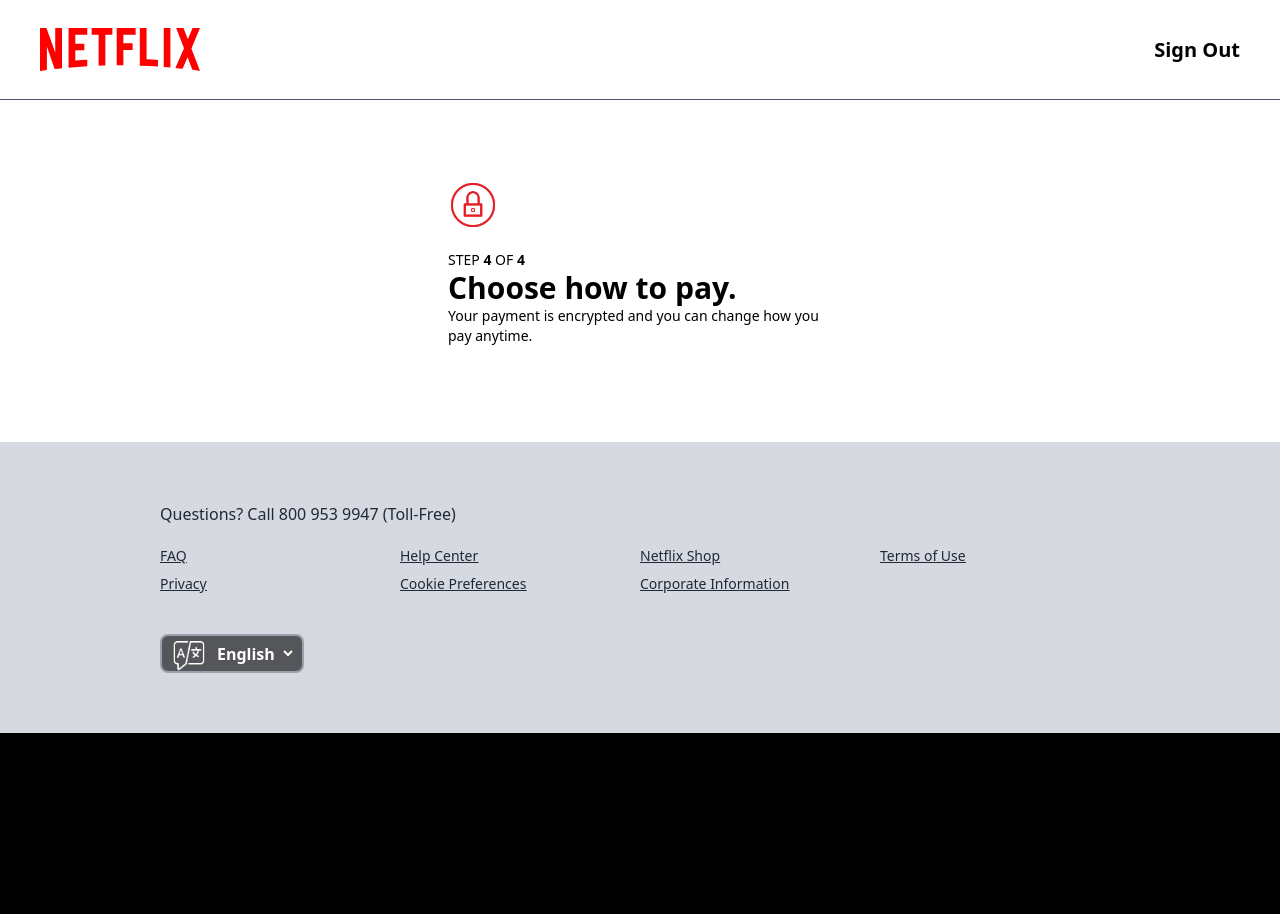
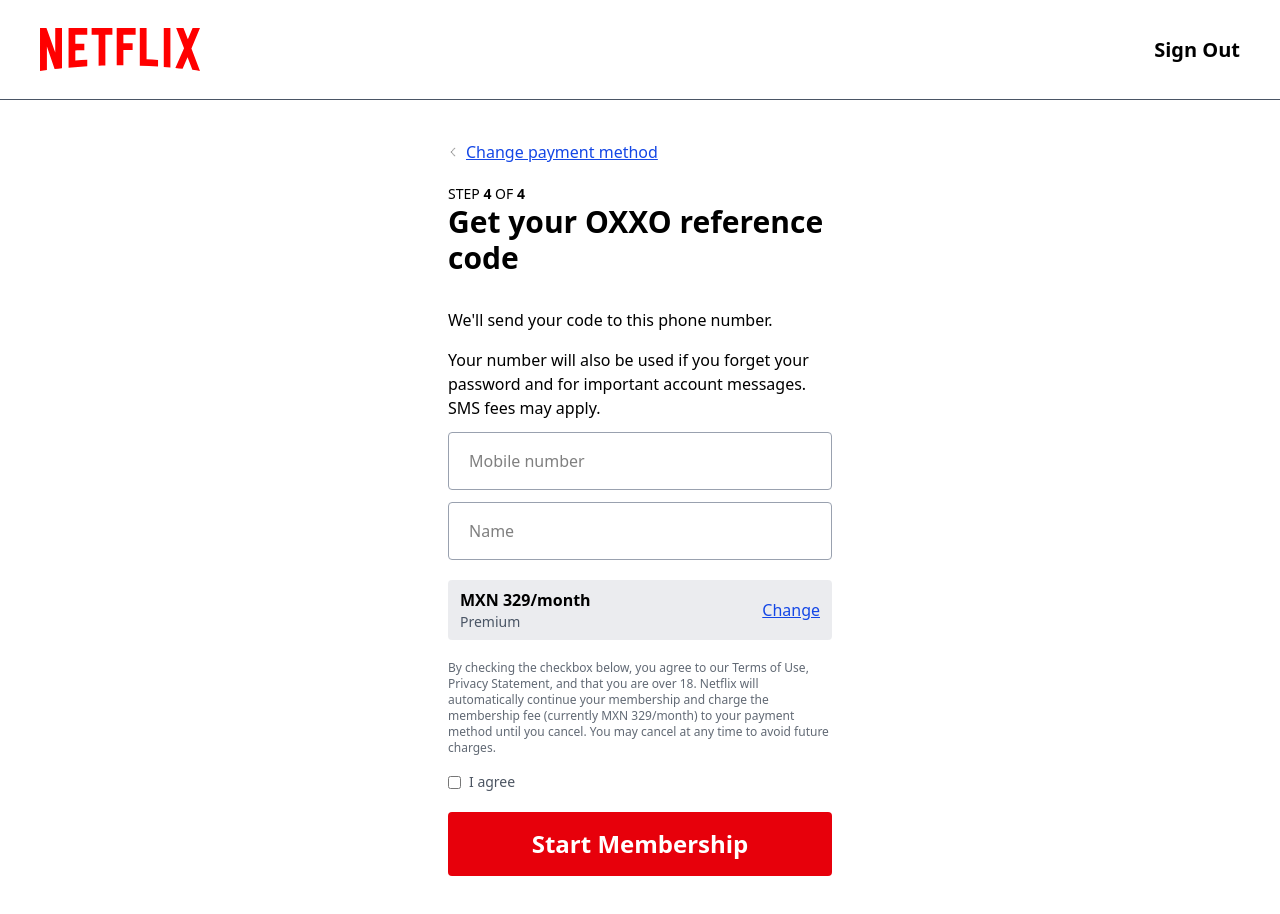
Before and after one commit to fernandovmedina/netflix-clone, a Next.js app: page /signup/payment/oxxo in a window 1280 px wide. Shown: the top 914 px of the page. Before the commit the page ends 800 px from the top, so only its background shows below. Built offline with nearby package versions, Linux system fonts and the light colour scheme.

Commit message:
add: payment methods an ui logic

```diff
--- a/app/signup/payment/card/page.tsx
+++ b/app/signup/payment/card/page.tsx
@@ -2,6 +2,7 @@
 
 import Image from "next/image";
 import Link from "next/link";
+import { useRouter } from "next/navigation";
 import { useEffect, useRef, useState } from "react";
 
 export default function Card() {
@@ -10,6 +11,33 @@
 
   const [planName, setPlanName] = useState<string>("");
   const [planPrice, setPlanPrice] = useState<number>(0);
+
+  const [cardNumber, setCardNumber] = useState<string>("");
+  const [cardExpiration, setCardExpiration] = useState<string>("");
+  const [cvv, setCvv] = useState<string>("");
+  const [cardName, setCardName] = useState<string>("");
+
+  useEffect(() => {
+    setCardNumber(localStorage.getItem("signup_cardnumber") || "");
+    setCardExpiration(localStorage.getItem("signup_cardexpiration") || "");
+    setCvv(localStorage.getItem("signup_cardcvv") || "");
+    setCardName(localStorage.getItem("signup_cardname") || "");
+  }, []);
+
+  const router = useRouter();
+
+  const startMembership = () => {
+    // TODO: Delete local storage items
+  };
+
+  const changePlan = () => {
+    localStorage.setItem("signup_cardnumber", cardNumber);
+    localStorage.setItem("signup_cardexpiration", cardExpiration);
+    localStorage.setItem("signup_cardcvv", cvv);
+    localStorage.setItem("signup_cardname", cardName);
+
+    router.push("/signup/planform?change=true&paymentType=card");
+  };
 
   useEffect(() => {
     const params = new URLSearchParams(window.location.search);
@@ -64,7 +92,13 @@
             className="flex flex-row items-center underline text-blue-700"
             href="/signup/payment"
           >
-            <Image className="mr-2" src="/back_arrow.png" alt="back_arrow_icon" width={10} height={5} />
+            <Image
+              className="mr-2"
+              src="/back_arrow.png"
+              alt="back_arrow_icon"
+              width={10}
+              height={5}
+            />
             Change payment method
           </Link>
           <p className="mt-5 text-sm">
@@ -75,10 +109,32 @@
             Set up your credit or debit card.
           </h1>
           <div className="flex flex-row items-center mt-6">
-            <Image src="/payments/visa.png" alt="payment_image" width={45} height={5} />
-            <Image className="mx-1" src="/payments/mastercard.png" alt="payment_image" width={45} height={5} />
-            <Image src="/payments/amex.png" alt="payment_image" width={45} height={5} />
-            <Image className="ml-1" src="/payments/carnet.png" alt="payment_image" width={45} height={5} />
+            <Image
+              src="/payments/visa.png"
+              alt="payment_image"
+              width={45}
+              height={5}
+            />
+            <Image
+              className="mx-1"
+              src="/payments/mastercard.png"
+              alt="payment_image"
+              width={45}
+              height={5}
+            />
+            <Image
+              src="/payments/amex.png"
+              alt="payment_image"
+              width={45}
+              height={5}
+            />
+            <Image
+              className="ml-1"
+              src="/payments/carnet.png"
+              alt="payment_image"
+              width={45}
+              height={5}
+            />
           </div>
           <form>
             <div
@@ -89,7 +145,9 @@
                 ref={cardInputRef}
                 id="card_input"
                 type="number"
+                value={cardNumber}
                 placeholder="Card number"
+                onChange={(e) => setCardNumber(e.target.value)}
                 className="w-[85%] outline-none"
               />
               <Image
@@ -104,6 +162,8 @@
               <input
                 className="border border-gray-400 rounded px-5 py-4 w-1/2"
                 type="text"
+                onChange={(e) => setCardExpiration(e.target.value)}
+                value={cardExpiration}
                 placeholder="Expiration date"
               />
               <div
@@ -114,6 +174,8 @@
                   ref={cvvInputRef}
                   id="cvv_input"
                   type="number"
+                  onChange={(e) => setCvv(e.target.value)}
+                  value={cvv}
                   placeholder="CVV"
                   className="w-full outline-none"
                 />
@@ -129,23 +191,32 @@
             <input
               className="mt-4 border border-gray-400 rounded px-5 py-4 w-full"
               type="text"
+              onChange={(e) => setCardName(e.target.value)}
+              value={cardName}
               placeholder="Name on card"
             />
-          </form>
             <div className="bg-gray-400/20 my-5 rounded px-3 py-2 flex flex-row items-center justify-between">
               <div className="flex flex-col">
                 <h1 className="font-bold">MXN {planPrice}/month</h1>
                 <p className="text-sm text-gray-600">{planName}</p>
               </div>
-            <Link className="text-blue-700 underline hover:text-blue-900" href="/signup/planform?change=true&paymentType=card">
+              <button
+                onClick={changePlan}
+                className="text-blue-700 underline hover:text-blue-900"
+              >
                 Change
-            </Link>
+              </button>
             </div>
             <p className="text-gray-800/70 text-sm mb-6">
-            Your payments will be processed internationally. Additional bank fees may apply.
+              Your payments will be processed internationally. Additional bank
+              fees may apply.
             </p>
             <p className="text-gray-800/70 text-xs mb-4">
-            By checking the checkbox below, you agree to our Terms of Use, Privacy Statement, and that you are over 18. Netflix will automatically continue your membership and charge the membership fee (currently MXN 119/month) to your payment method until you cancel. You may cancel at any time to avoid future charges.
+              By checking the checkbox below, you agree to our Terms of Use,
+              Privacy Statement, and that you are over 18. Netflix will
+              automatically continue your membership and charge the membership
+              fee (currently MXN 119/month) to your payment method until you
+              cancel. You may cancel at any time to avoid future charges.
             </p>
             <div className="flex flex-row items-center">
               <input type="checkbox" />
@@ -154,6 +225,7 @@
             <button className="bg-red-600 hover:bg-red-800 w-full rounded text-white font-bold py-4 my-5 text-2xl">
               Start Membership
             </button>
+          </form>
         </div>
       </section>
     </main>
--- a/app/signup/payment/gift_code/page.tsx
+++ b/app/signup/payment/gift_code/page.tsx
@@ -1,7 +1,56 @@
+"use client";
+
 import Image from "next/image";
 import Link from "next/link";
+import { useRouter } from "next/navigation";
+import { useEffect, useState } from "react";
 
 export default function GiftCode() {
+  const [planName, setPlanName] = useState<string>("");
+  const [planPrice, setPlanPrice] = useState<number>(0);
+
+  const [giftCode, setGiftCode] = useState<string>("");
+
+  useEffect(() => {
+    setGiftCode(localStorage.getItem("signup_giftcode") || "");
+  }, []);
+
+  const router = useRouter();
+
+  const startMembership = () => {
+    // TODO: Delete local storage items
+  };
+
+  const changePlan = () => {
+    localStorage.setItem("signup_giftcode", giftCode);
+
+    router.push("/signup/planform?change=true&paymentType=gift");
+  };
+
+  useEffect(() => {
+    const params = new URLSearchParams(window.location.search);
+    const plan = params.get("plan");
+
+    switch (plan) {
+      case "ads":
+        setPlanName("Standard with ads");
+        setPlanPrice(119);
+        break;
+      case "standard":
+        setPlanName("Standard");
+        setPlanPrice(249);
+        break;
+      case "premium":
+        setPlanName("Premium");
+        setPlanPrice(329);
+        break;
+      default:
+        setPlanName("Premium");
+        setPlanPrice(329);
+        break;
+    }
+  }, []);
+
   return (
     <main className="bg-white text-black">
       <nav className="flex flex-row items-center justify-between py-7 border-b border-gray-600 w-full px-10">
@@ -18,64 +67,62 @@
         </Link>
       </nav>
       <section className="flex items-center justify-center">
-        <div className="w-[30%] mt-20 pb-24 flex flex-col">
-          <Image src="/lock.png" alt="lock_image" width={50} height={20} />
+        <div className="w-[30%] mt-10 pb-24 flex flex-col">
+          <Link
+            className="flex flex-row items-center underline text-blue-700"
+            href="/signup/payment"
+          >
+            <Image
+              className="mr-2"
+              src="/back_arrow.png"
+              alt="back_arrow_icon"
+              width={10}
+              height={5}
+            />
+            Change payment method
+          </Link>
           <p className="mt-5 text-sm">
             STEP <span className="font-bold">4</span> OF{" "}
             <span className="font-bold">4</span>
           </p>
-          <h1 className="font-bold text-3xl">Choose how to pay.</h1>
-          <p className="text-sm">
-            Your payment is encrypted and you can change how you pay anytime.
-          </p>
+          <h1 className="font-bold text-3xl">Enter your gift code</h1>
+          <form>
+            <input
+              className="mt-2 border border-gray-400 rounded px-5 py-4 w-full"
+              type="text"
+              placeholder="Gift Card Pin or Code"
+              onChange={(e) => setGiftCode(e.target.value)}
+              value={giftCode}
+            />
+            <div className="bg-gray-400/20 my-5 rounded px-3 py-2 flex flex-row items-center justify-between">
+              <div className="flex flex-col">
+                <h1 className="font-bold">MXN {planPrice}/month</h1>
+                <p className="text-sm text-gray-600">{planName}</p>
+              </div>
+              <button
+                onClick={changePlan}
+                className="text-blue-700 underline hover:text-blue-900"
+              >
+                Change
+              </button>
+            </div>
+            <p className="text-gray-800/70 text-xs mb-4">
+              By checking the checkbox below, you agree to our Terms of Use,
+              Privacy Statement, and that you are over 18. Netflix will
+              automatically continue your membership and charge the membership
+              fee (currently MXN {planPrice}/month) to your payment method until
+              you cancel. You may cancel at any time to avoid future charges.
+            </p>
+            <div className="flex flex-row items-center">
+              <input type="checkbox" />
+              <p className="ml-2 text-gray-800/80 text-sm">I agree</p>
+            </div>
+            <button className="bg-red-600 hover:bg-red-800 w-full rounded text-white font-bold py-4 my-5 text-2xl">
+              Start Membership
+            </button>
+          </form>
         </div>
       </section>
-      <footer className="text-gray-800 py-15 px-40 bg-gray-400/40">
-        <a href="tel:8009539947">Questions? Call 800 953 9947 (Toll-Free)</a>
-        <div className="mt-5 flex flex-row w-full mb-10 text-sm">
-          <div className="w-1/4 flex flex-col underline">
-            <a href="" className="mb-2 hover:text-gray-200">
-              FAQ
-            </a>
-            <a href="" className="hover:text-gray-200">
-              Privacy
-            </a>
-          </div>
-          <div className="w-1/4 flex flex-col underline">
-            <a href="" className="mb-2 hover:text-gray-200">
-              Help Center
-            </a>
-            <a href="" className="hover:text-gray-200">
-              Cookie Preferences
-            </a>
-          </div>
-          <div className="w-1/4 flex flex-col underline">
-            <a href="" className="mb-2 hover:text-gray-200">
-              Netflix Shop
-            </a>
-            <a href="" className="hover:text-gray-200">
-              Corporate Information
-            </a>
-          </div>
-          <div className="w-1/4 underline">
-            <a href="" className="hover:text-gray-200">
-              Terms of Use
-            </a>
-          </div>
-        </div>
-        <div className="flex flex-row border-2 border-gray-400 bg-black/60 px-2 rounded-lg w-36">
-          <Image
-            src="/language.png"
-            alt="language_icon"
-            width={35}
-            height={0}
-          />
-          <select className="text-white pl-2 bg-transparent font-semibold">
-            <option>English</option>
-            <option>Español</option>
-          </select>
-        </div>
-      </footer>
     </main>
   );
 }
--- a/app/signup/payment/oxxo/page.tsx
+++ b/app/signup/payment/oxxo/page.tsx
@@ -1,7 +1,59 @@
+"use client";
+
 import Image from "next/image";
 import Link from "next/link";
+import { useRouter } from "next/navigation";
+import { useEffect, useState } from "react";
 
 export default function Oxxo() {
+  const [planName, setPlanName] = useState<string>("");
+  const [planPrice, setPlanPrice] = useState<number>(0);
+
+  const [mobileNumber, setMobileNumber] = useState<string>("");
+  const [name, setName] = useState<string>("");
+
+  useEffect(() => {
+    setMobileNumber(localStorage.getItem("signup_mobilenumber") || "");
+    setName(localStorage.getItem("signup_name") || "");
+  }, []);
+
+  const router = useRouter();
+
+  const startMembership = () => {
+    // TODO: Delete local storage items
+  };
+
+  const changePlan = () => {
+    localStorage.setItem("signup_mobilenumber", mobileNumber);
+    localStorage.setItem("signup_name", name);
+
+    router.push("/signup/planform?change=true&paymentType=oxxo");
+  };
+
+  useEffect(() => {
+    const params = new URLSearchParams(window.location.search);
+    const plan = params.get("plan");
+
+    switch (plan) {
+      case "ads":
+        setPlanName("Standard with ads");
+        setPlanPrice(119);
+        break;
+      case "standard":
+        setPlanName("Standard");
+        setPlanPrice(249);
+        break;
+      case "premium":
+        setPlanName("Premium");
+        setPlanPrice(329);
+        break;
+      default:
+        setPlanName("Premium");
+        setPlanPrice(329);
+        break;
+    }
+  }, []);
+
   return (
     <main className="bg-white text-black">
       <nav className="flex flex-row items-center justify-between py-7 border-b border-gray-600 w-full px-10">
@@ -18,64 +70,78 @@
         </Link>
       </nav>
       <section className="flex items-center justify-center">
-        <div className="w-[30%] mt-20 pb-24 flex flex-col">
-          <Image src="/lock.png" alt="lock_image" width={50} height={20} />
+        <div className="w-[30%] mt-10 pb-24 flex flex-col">
+          <Link
+            className="flex flex-row items-center underline text-blue-700"
+            href="/signup/payment"
+          >
+            <Image
+              className="mr-2"
+              src="/back_arrow.png"
+              alt="back_arrow_icon"
+              width={10}
+              height={5}
+            />
+            Change payment method
+          </Link>
           <p className="mt-5 text-sm">
             STEP <span className="font-bold">4</span> OF{" "}
             <span className="font-bold">4</span>
           </p>
-          <h1 className="font-bold text-3xl">Choose how to pay.</h1>
-          <p className="text-sm">
-            Your payment is encrypted and you can change how you pay anytime.
+          <h1 className="font-bold text-3xl">Get your OXXO reference code</h1>
+          <p className="mt-8 mb-4">
+            We'll send your code to this phone number.
           </p>
+          <p>
+            Your number will also be used if you forget your password and for
+            important account messages. SMS fees may apply.
+          </p>
+          <form>
+            <div className="flex flex-row w-full items-center border mt-3 mb-1 border-gray-400 rounded px-5 py-2 justify-between">
+              <input
+                type="text"
+                placeholder="Mobile number"
+                onChange={(e) => setMobileNumber(e.target.value)}
+                value={mobileNumber}
+                className="outline-none w-full py-2"
+              />
+            </div>
+            <input
+              className="mt-2 border border-gray-400 rounded px-5 py-4 w-full"
+              type="text"
+              placeholder="Name"
+              onChange={(e) => setName(e.target.value)}
+              value={name}
+            />
+            <div className="bg-gray-400/20 my-5 rounded px-3 py-2 flex flex-row items-center justify-between">
+              <div className="flex flex-col">
+                <h1 className="font-bold">MXN {planPrice}/month</h1>
+                <p className="text-sm text-gray-600">{planName}</p>
+              </div>
+              <button
+                onClick={changePlan}
+                className="text-blue-700 underline hover:text-blue-900"
+              >
+                Change
+              </button>
+            </div>
+            <p className="text-gray-800/70 text-xs mb-4">
+              By checking the checkbox below, you agree to our Terms of Use,
+              Privacy Statement, and that you are over 18. Netflix will
+              automatically continue your membership and charge the membership
+              fee (currently MXN {planPrice}/month) to your payment method until
+              you cancel. You may cancel at any time to avoid future charges.
+            </p>
+            <div className="flex flex-row items-center">
+              <input type="checkbox" />
+              <p className="ml-2 text-gray-800/80 text-sm">I agree</p>
+            </div>
+            <button className="bg-red-600 hover:bg-red-800 w-full rounded text-white font-bold py-4 my-5 text-2xl">
+              Start Membership
+            </button>
+          </form>
         </div>
       </section>
-      <footer className="text-gray-800 py-15 px-40 bg-gray-400/40">
-        <a href="tel:8009539947">Questions? Call 800 953 9947 (Toll-Free)</a>
-        <div className="mt-5 flex flex-row w-full mb-10 text-sm">
-          <div className="w-1/4 flex flex-col underline">
-            <a href="" className="mb-2 hover:text-gray-200">
-              FAQ
-            </a>
-            <a href="" className="hover:text-gray-200">
-              Privacy
-            </a>
-          </div>
-          <div className="w-1/4 flex flex-col underline">
-            <a href="" className="mb-2 hover:text-gray-200">
-              Help Center
-            </a>
-            <a href="" className="hover:text-gray-200">
-              Cookie Preferences
-            </a>
-          </div>
-          <div className="w-1/4 flex flex-col underline">
-            <a href="" className="mb-2 hover:text-gray-200">
-              Netflix Shop
-            </a>
-            <a href="" className="hover:text-gray-200">
-              Corporate Information
-            </a>
-          </div>
-          <div className="w-1/4 underline">
-            <a href="" className="hover:text-gray-200">
-              Terms of Use
-            </a>
-          </div>
-        </div>
-        <div className="flex flex-row border-2 border-gray-400 bg-black/60 px-2 rounded-lg w-36">
-          <Image
-            src="/language.png"
-            alt="language_icon"
-            width={35}
-            height={0}
-          />
-          <select className="text-white pl-2 bg-transparent font-semibold">
-            <option>English</option>
-            <option>Español</option>
-          </select>
-        </div>
-      </footer>
     </main>
   );
 }
```
Lines whose indentation alone changed are shown as unchanged.
